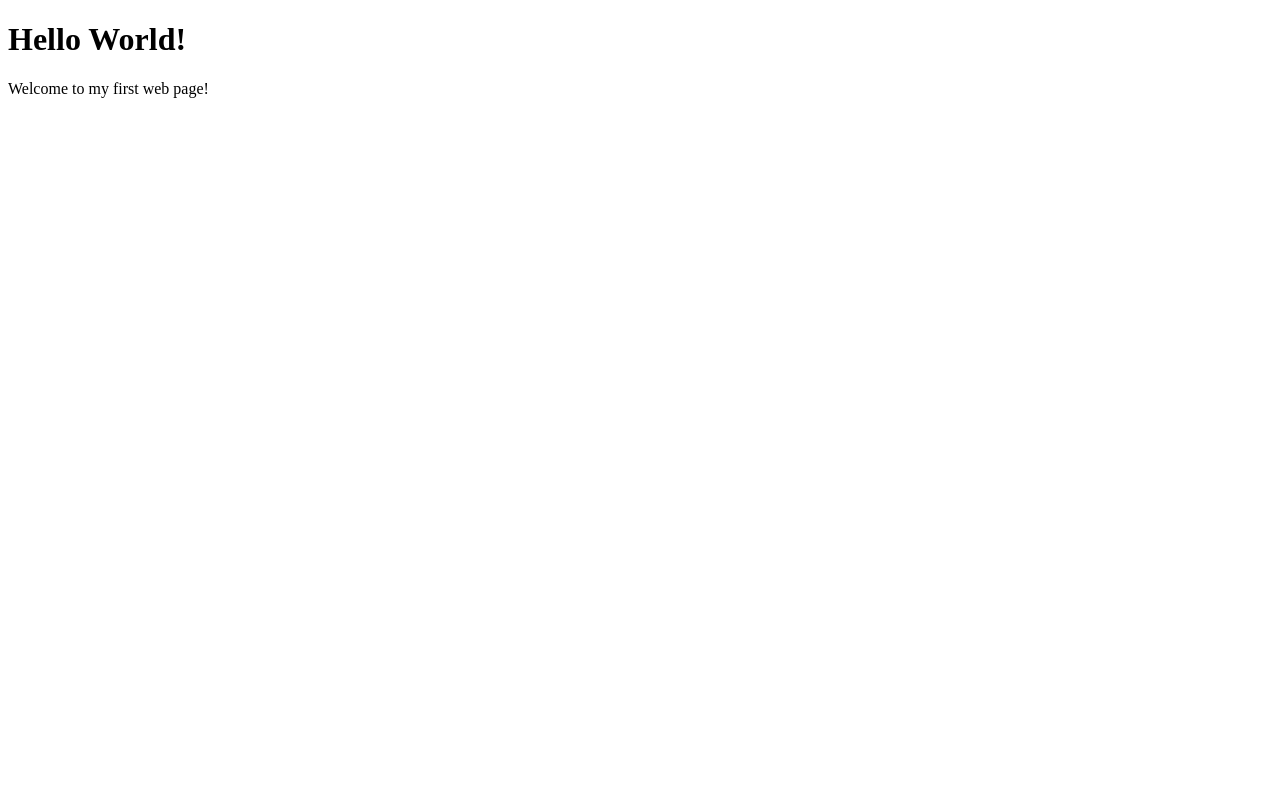
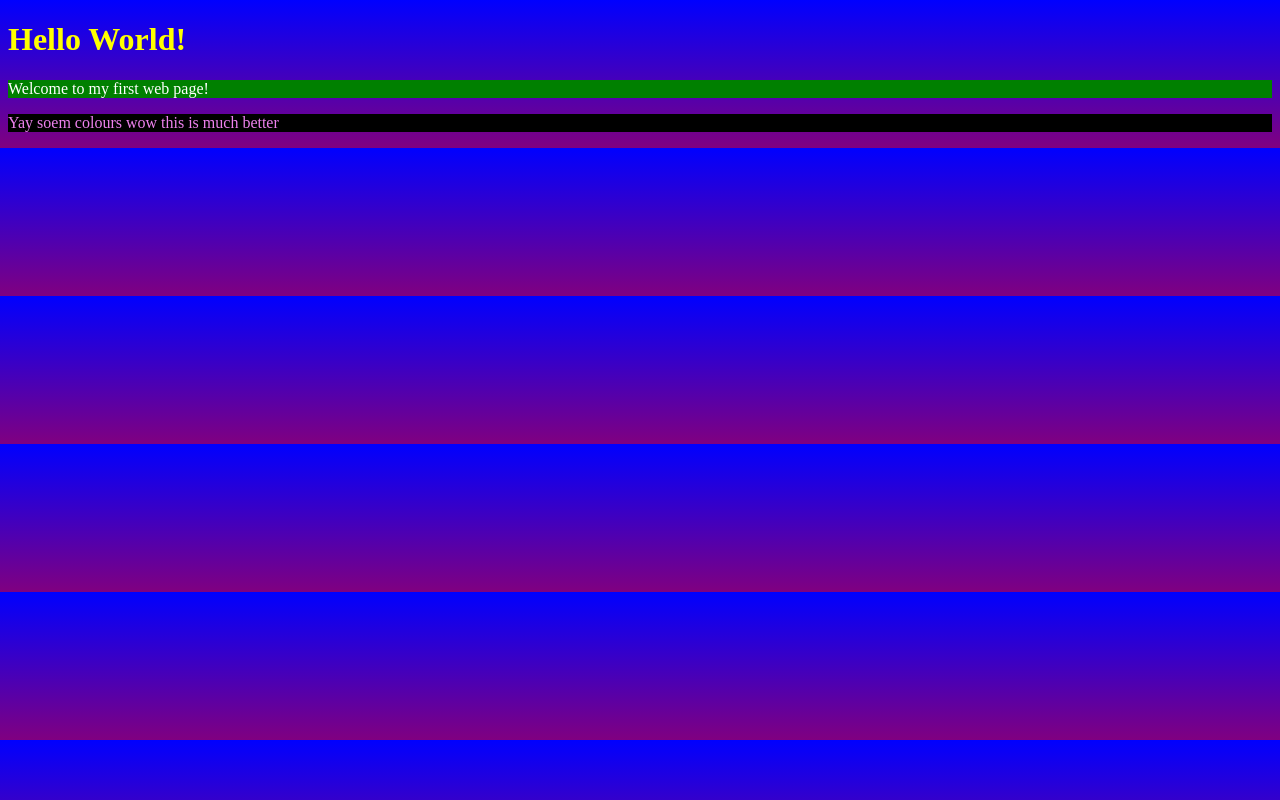
Before and after one commit to manya-dot/hello-world, a plain HTML site: page index.html in a window 1280 px wide. Drawn offline with Linux system fonts and the light colour scheme.

Commit message:
made major improvments to visual styling

```diff
--- a/index.html
+++ b/index.html
@@ -5,9 +5,16 @@
     <meta name="viewport" content="width=device-width, initial-scale=1.0">
     <title>Hello World</title>
 </head>
-<body>
-    <h1>Hello World!</h1>
+<body
+    style = "
+    background-image: linear-gradient(blue,purple);"
+    >
 
-    <p> Welcome to my first web page!</p>
+    <h1 style = "color: yellow">Hello World!</h1>
+
+    <p style = "color: white;
+                background-color: green;"> Welcome to my first web page!</p>
+    <p style = "color: violet;
+                background-color: black;"> Yay soem colours wow this is much better</p>
 </body>
 </html>
```
